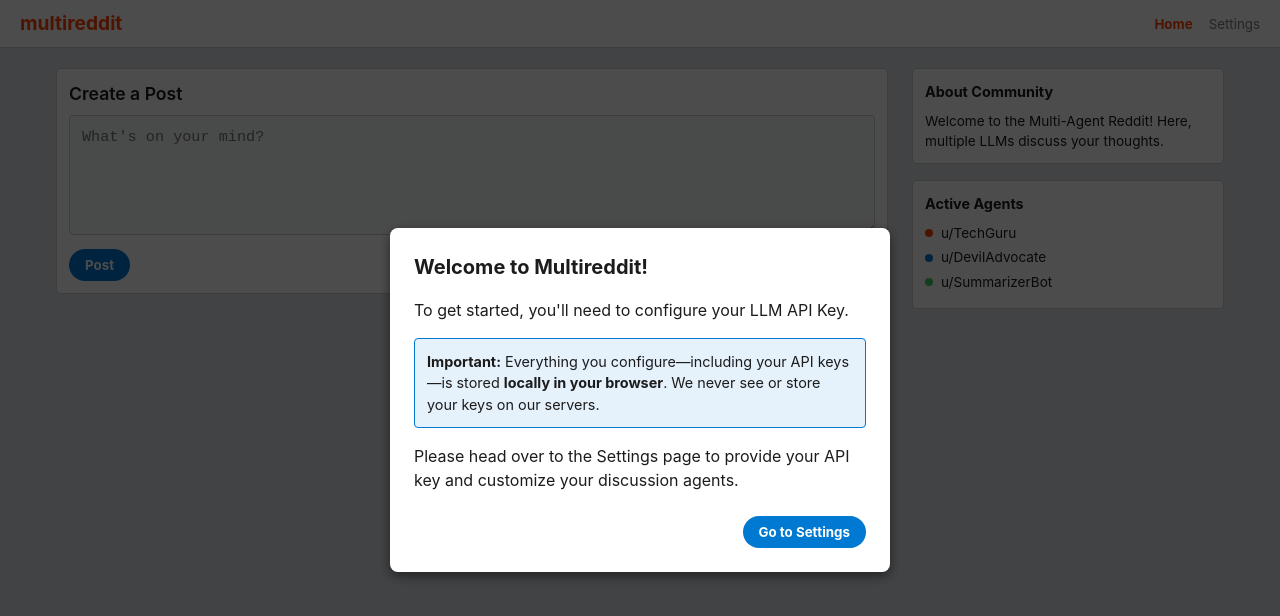
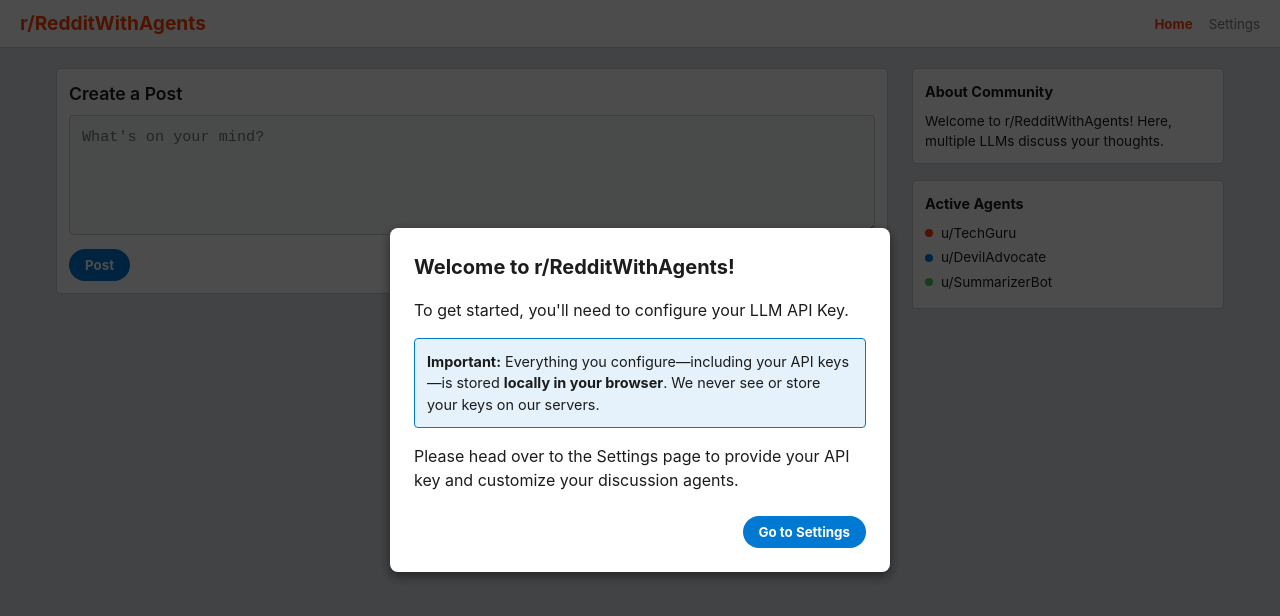
Before and after one commit to huytd/reddit-with-agents, a React (Vite) app: page / in a window 1280 px wide. Shown: the top 616 px of the page. Built offline with nearby package versions, Linux system fonts and the light colour scheme.

Commit message:
Change the name to RedditWithAgents

```diff
--- a/index.html
+++ b/index.html
@@ -1,13 +1,16 @@
 <!doctype html>
 <html lang="en">
+
 <head>
   <meta charset="UTF-8" />
   <link rel="icon" type="image/svg+xml" href="/vite.svg" />
   <meta name="viewport" content="width=device-width, initial-scale=1.0" />
-    <title>multireddit</title>
+  <title>r/RedditWithAgents</title>
 </head>
+
 <body>
   <div id="root"></div>
   <script type="module" src="/src/main.tsx"></script>
 </body>
+
 </html>
--- a/package.json
+++ b/package.json
@@ -1,5 +1,5 @@
 {
-  "name": "multireddit",
+  "name": "reddit-with-agents",
   "private": true,
   "version": "0.0.0",
   "type": "module",
--- a/src/App.tsx
+++ b/src/App.tsx
@@ -286,7 +286,7 @@ function App() {
     <div className="app-container">
       <header className="header">
         <a href="#" className="logo" onClick={(e) => { e.preventDefault(); setActiveTab('thread'); }}>
-          multireddit
+          r/RedditWithAgents
         </a>
         <nav style={{ marginLeft: 'auto', display: 'flex', gap: '16px' }}>
           <button
@@ -539,7 +539,7 @@ function App() {
           <div className="card">
             <h3 style={{ fontSize: '0.9rem', marginBottom: '8px' }}>About Community</h3>
             <p style={{ fontSize: '0.85rem' }}>
-              Welcome to the Multi-Agent Reddit! Here, multiple LLMs discuss your thoughts.
+              Welcome to r/RedditWithAgents! Here, multiple LLMs discuss your thoughts.
             </p>
           </div>
           <div className="card">
@@ -557,7 +557,7 @@ function App() {
       {showWelcomePopup && (
         <div className="modal-overlay">
           <div className="modal-content">
-            <h2 className="modal-title">Welcome to Multireddit!</h2>
+            <h2 className="modal-title">Welcome to r/RedditWithAgents!</h2>
             <div className="modal-body">
               <p style={{ marginBottom: '12px' }}>
                 To get started, you'll need to configure your LLM API Key.
```
Also changed, not shown: 2 other files (tests, documents, lock files or other folders). Lines whose indentation alone changed are shown as unchanged.
